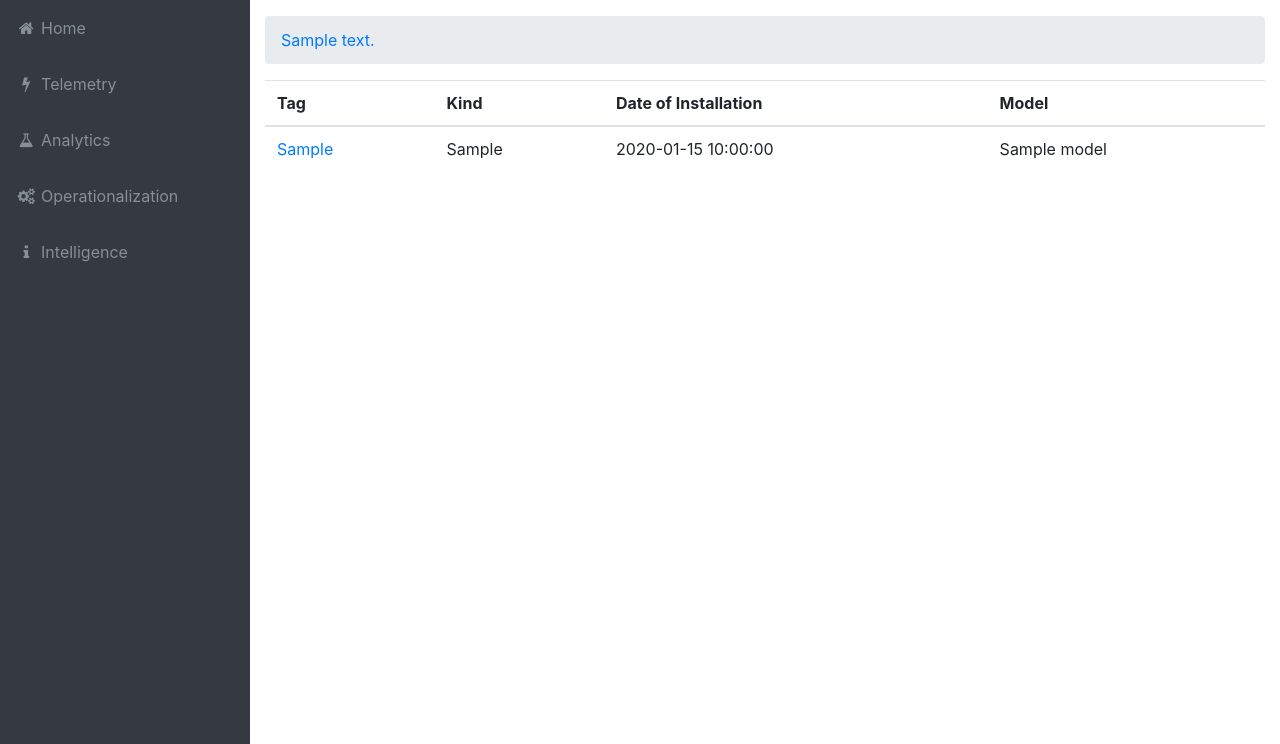
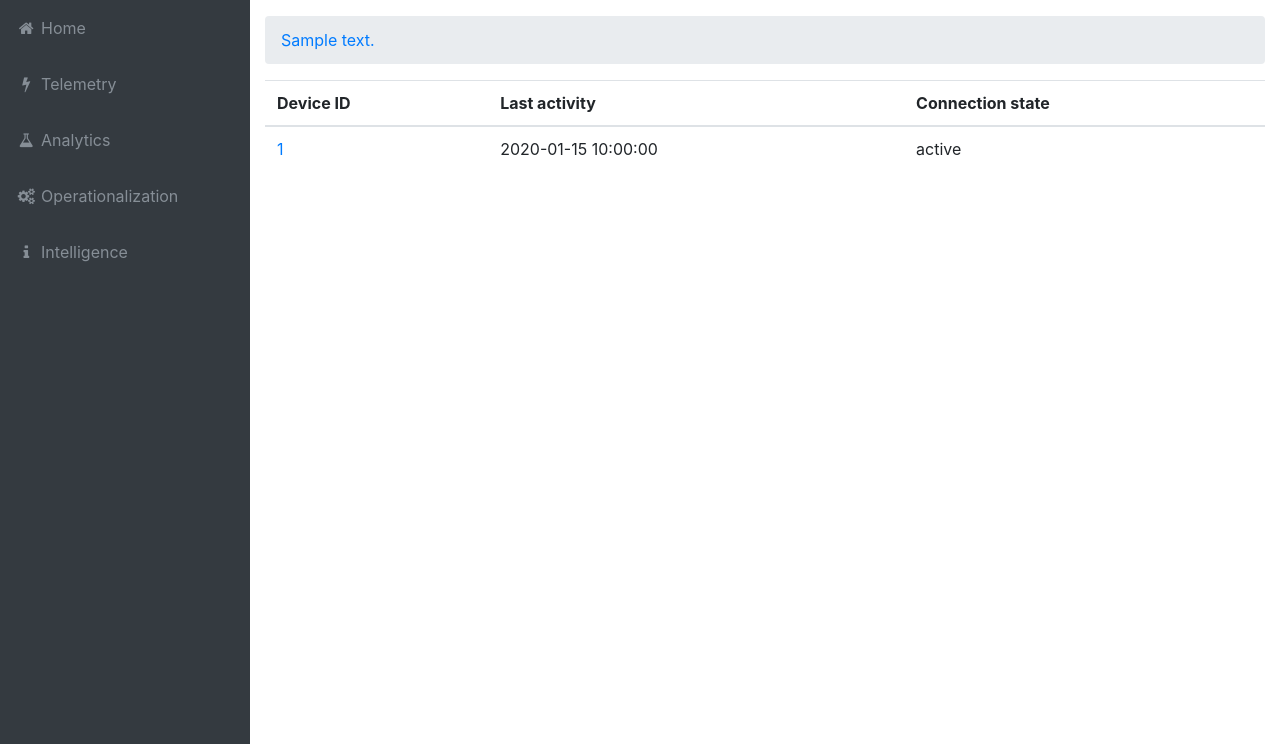
Before and after one commit to Azure/AI-PredictiveMaintenance, a Python web app: template src/WebApp/flask/templates/telemetry.html in a window 1280 px wide. Shown: the part 56-800 px from the top of the page. Run offline with Jinja, Linux system fonts and the light colour scheme; the template is opened without the code that fills it: most values are stand-ins (such as "Sample title", 1, 10 or a date in 2020); some libraries are stand-ins or nearby versions.

Commit message:
device management via IoT device twin

```diff
--- a/src/WebApp/App_Data/jobs/continuous/Simulator/iot_hub.py
+++ b/src/WebApp/App_Data/jobs/continuous/Simulator/iot_hub.py
@@ -19,6 +19,11 @@ class IoTHub:
 
     def create_device(self, device_id, primary_key = '', secondary_key = ''):
         return self.registry_manager.create_device(device_id, primary_key, secondary_key, IoTHubRegistryManagerAuthMethod.SHARED_PRIVATE_KEY)
+
+    def get_device_list(self):
+        return self.registry_manager.get_device_list(1000)  # NOTE: this API is marked as deprecated,
+                                                            # but Python SDK doesn't seem to offer
+                                                            # an alternative yet (03/25/2018).
 
     def get_device_twin(self, device_id):
         return self.device_twin.get_twin(device_id)
--- a/src/WebApp/flask/templates/telemetry.html
+++ b/src/WebApp/flask/templates/telemetry.html
@@ -5,19 +5,17 @@
       <table class="table table-hover">
         <thead>
           <tr>
-            <th>Tag</th>
-            <th>Kind</th>
-            <th>Date of Installation</th>
-            <th>Model</th>
+            <th>Device ID</th>
+            <th>Last activity</th>
+            <th>Connection state</th>
           </tr>
         </thead>
         <tbody>
           {% for asset in assets %}
           <tr>
-            <td><a href="/telemetry/{{ asset.PartitionKey }}/{{ asset.RowKey }}">{{ asset.RowKey }}</a></td>
-            <td>{{ asset.PartitionKey }}</td>
-            <td>{{ asset.Installed.date() }}</td>
-            <td>{{ asset.Model }}</td>
+            <td><a href="/telemetry/{{ asset.deviceId }}">{{ asset.deviceId }}</a></td>
+            <td>{{ asset.lastActivityTime }}</td>
+            <td>{{ asset.connectionState }}</td>
           </tr>
           {% endfor %}
         </tbody>
```
Also changed, not shown: src/WebApp/flask/app.py (+22 -30 lines), src/WebApp/flask/templates/twin.html (renamed from src/WebApp/flask/templates/asset.html).
